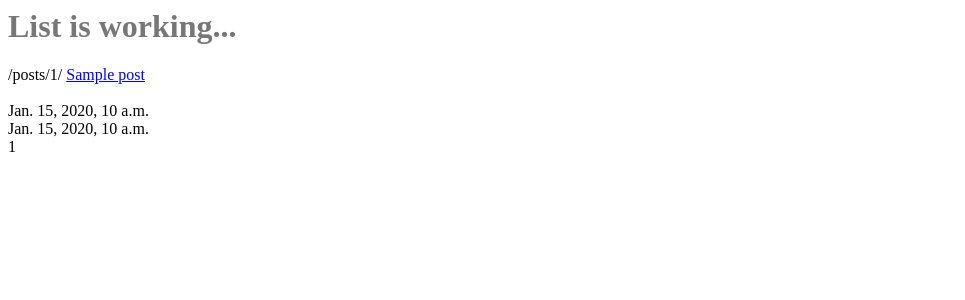
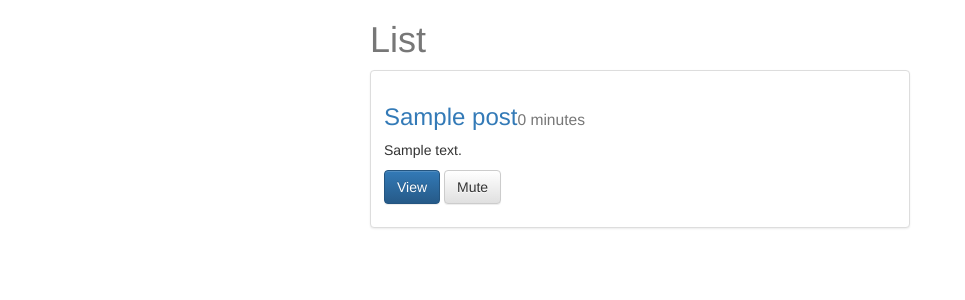
Before and after one commit to prolifixs/Seasons, a Django app: page /posts/ in a window 1280 px wide. Shown: the top 300 px of the page, without its empty margins (0-965 px from the left). Run offline with Django 3.2, Linux system fonts and the light colour scheme; tables that the repository leaves empty hold one stand-in row (values such as "Sample post"); some libraries are stand-ins or nearby versions.

Commit message:
implementation of bootstrap and putting the elements of the blog in order. this is the base start for the styling.

```diff
--- a/src/templates/base.html
+++ b/src/templates/base.html
@@ -7,9 +7,17 @@
 		{% block head_title %}Season and Episode{% endblock head_title %}
 	</title>
 </head>
+	<!-- Latest compiled and minified CSS version 4.1 -->
+	<!-- <link href="https://stackpath.bootstrapcdn.com/bootstrap/4.1.3/css/bootstrap.min.css" rel="stylesheet" integrity="sha384-MCw98/SFnGE8fJT3GXwEOngsV7Zt27NXFoaoApmYm81iuXoPkFOJwJ8ERdknLPMO" crossorigin="anonymous"> -->
+
+	<!-- Latest compiled and minified CSS version 3.x-->
+	<link rel="stylesheet" href="https://maxcdn.bootstrapcdn.com/bootstrap/3.3.7/css/bootstrap.min.css" integrity="sha384-BVYiiSIFeK1dGmJRAkycuHAHRg32OmUcww7on3RYdg4Va+PmSTsz/K68vbdEjh4u" crossorigin="anonymous">
+
+	<!-- Optional theme -->
+	<link rel="stylesheet" href="https://maxcdn.bootstrapcdn.com/bootstrap/3.3.7/css/bootstrap-theme.min.css" integrity="sha384-rHyoN1iRsVXV4nD0JutlnGaslCJuC7uwjduW9SVrLvRYooPp2bWYgmgJQIXwl/Sp" crossorigin="anonymous">
+
 	<link rel='stylesheet' href='{% static "css/base.css" %}'/>
 <body>
-
     {% include "messages.html" %}
 	<div class="container">
 		{% block content %}
@@ -17,9 +25,10 @@
 		{% endblock content %}
 
 	</div>
+	<!-- Latest compiled and minified JavaScript version 4.1.-->
+	<!--<script src="https://stackpath.bootstrapcdn.com/bootstrap/4.1.3/js/bootstrap.min.js" integrity="sha384-ChfqqxuZUCnJSK3+MXmPNIyE6ZbWh2IMqE241rYiqJxyMiZ6OW/JmZQ5stwEULTy" crossorigin="anonymous"></script> -->
 
-
+	<!-- Latest compiled and minified JavaScript version 3.x-->
+	<script src="https://maxcdn.bootstrapcdn.com/bootstrap/3.3.7/js/bootstrap.min.js" integrity="sha384-Tc5IQib027qvyjSMfHjOMaLkfuWVxZxUPnCJA7l2mCWNIpG9mGCD8wGNIcPD7Txa" crossorigin="anonymous"></script>
 </body>
-
-
 </html>
--- a/src/templates/post_list.html
+++ b/src/templates/post_list.html
@@ -1,17 +1,24 @@
 {% extends "base.html" %}
 
-	{% block content %}
-		<h1>{{ title }} is working...</h1>
+{% block content %}
+<div class='col-sm-6 col-sm-offset-3'>
+<h1>{{ title }}</h1>
 
 		{% for obj in object_lists %}
-
-		{% url "posts:detail" id=obj.id %}
-		<a href='{{ obj.get_absolute_url }}'>{{ obj.title }}</a><br/>
-		{{ obj.content }}<br/>
-		{{ obj.timestamp }}<br/>
-		{{ obj.updated }}<br/>
-		{{ obj.id }}<br/>
-
+		<div class="row">
+		<!-- Bootstrap layout -->
+		 <div class="col-sm-12">
+		    <div class="thumbnail">
+		      <!--<img src="..." alt="...">-->
+		    	<div class="caption">
+		        <h3><a href='{{ obj.get_absolute_url }}'>{{ obj.title }}</a><small>{{ obj.timestamp|timesince }}</small></h3>
+		        <p>{{ obj.context|linebreaks|truncatechars:120 }}</p>
+		        <p><a href="{{ obj.get_absolute_url }}" class="btn btn-primary" role="button">View</a> <a href="#" class="btn btn-default" role="button">Mute</a></p>
+		      </div>
+		    </div>
+		  </div>
+		</div>
 		{% endfor %}
 
-	{% endblock content %}
+</div>
+{% endblock content %}
```
Also changed, not shown: src/templates/posts_detail.html (+6 -8 lines).
